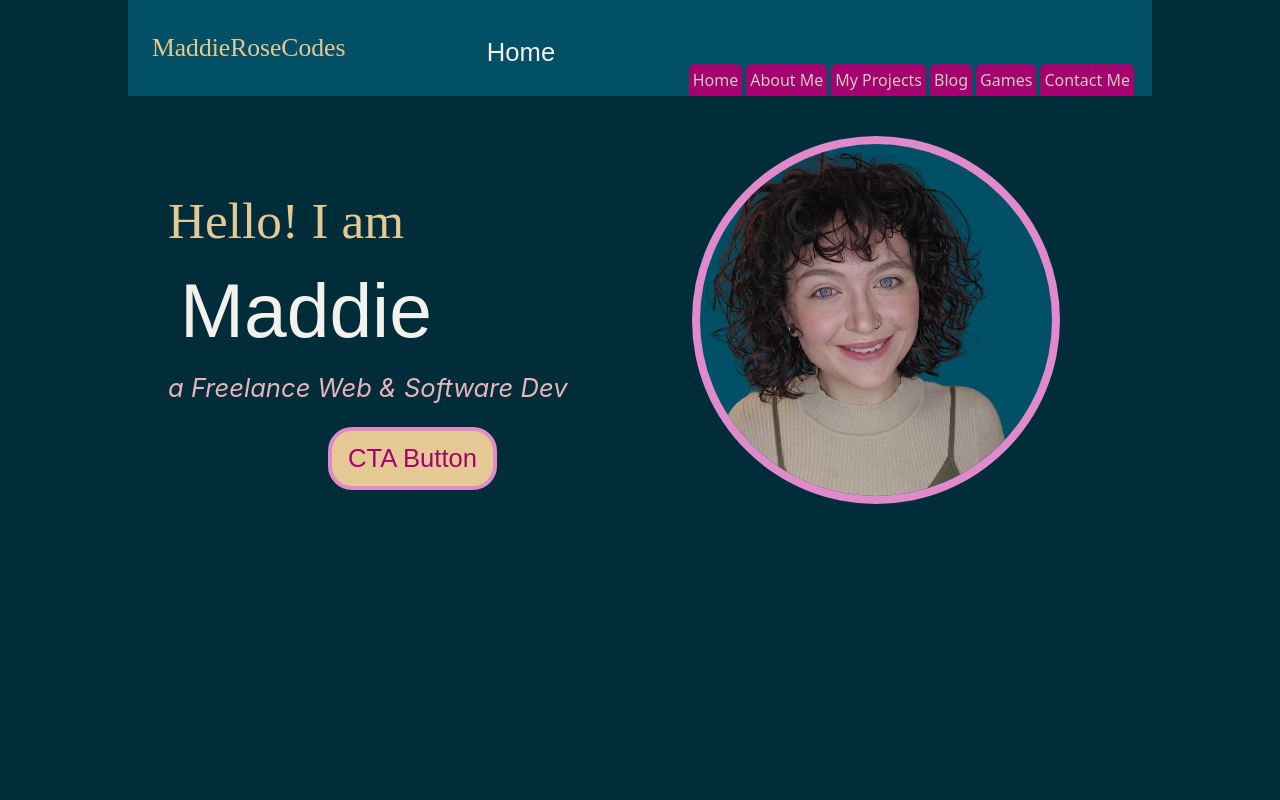
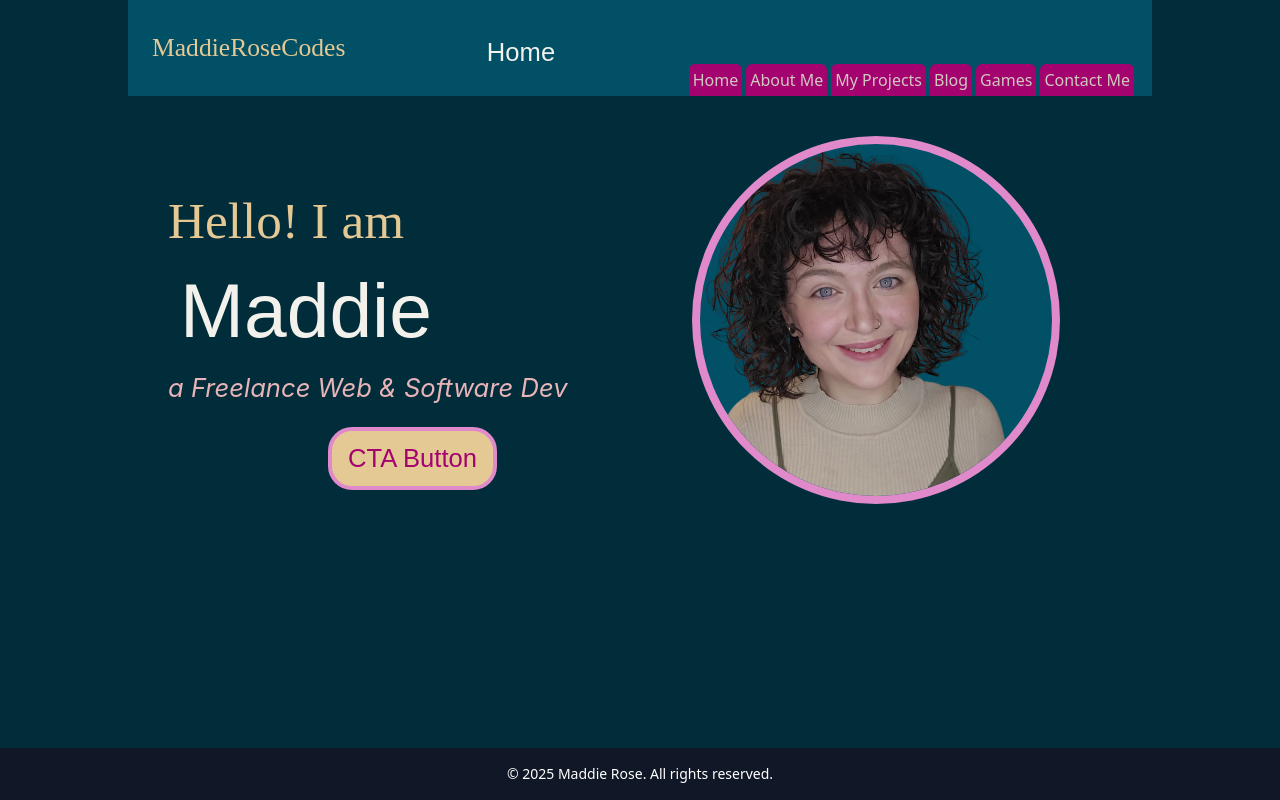
Before and after one commit to maddierosecodes/software_portfolio, a Next.js app: page / in a window 1280 px wide. Built offline with nearby package versions, Linux system fonts and the light colour scheme.

Commit message:
Adds Footer bar

```diff
--- a/app/layout.tsx
+++ b/app/layout.tsx
@@ -1,6 +1,7 @@
 import type { Metadata } from 'next';
 import './globals.css';
 import Header from '@/components/organisms/Header';
+import Footer from '@/components/organisms/Footer';
 import StructuredData from '@/components/atoms/StructuredData';
 import { personSchema, websiteSchema } from '@/config/structuredData';
 
@@ -91,11 +92,12 @@ export default function RootLayout({
         <StructuredData data={personSchema} />
         <StructuredData data={websiteSchema} />
       </head>
-      <body className="bg-blue-700">
+      <body className="bg-blue-700 min-h-screen flex flex-col">
         <Header />
-        <main role="main" aria-label="Main content">
+        <main role="main" aria-label="Main content" className="flex-grow">
           {children}
         </main>
+        <Footer />
       </body>
     </html>
   );
--- /dev/null
+++ b/components/atoms/CopyrightText.tsx
@@ -0,0 +1,17 @@
+import React from 'react';
+
+interface CopyrightTextProps {
+  name: string;
+}
+
+const CopyrightText: React.FC<CopyrightTextProps> = ({ name }) => {
+  const currentYear = new Date().getFullYear();
+
+  return (
+    <p className="text-sm">
+      &copy; {currentYear} {name}. All rights reserved.
+    </p>
+  );
+};
+
+export default CopyrightText;
--- /dev/null
+++ b/components/molecules/FooterContent.tsx
@@ -0,0 +1,18 @@
+import React from 'react';
+import CopyrightText from '../atoms/CopyrightText';
+
+interface FooterContentProps {
+  name: string;
+}
+
+const FooterContent: React.FC<FooterContentProps> = ({ name }) => {
+  return (
+    <div className="container mx-auto px-4">
+      <div className="text-center">
+        <CopyrightText name={name} />
+      </div>
+    </div>
+  );
+};
+
+export default FooterContent;
--- a/components/molecules/NavBar.tsx
+++ b/components/molecules/NavBar.tsx
@@ -1,6 +1,7 @@
 'use client';
 
 import Link from 'next/link';
+import { usePathname } from 'next/navigation';
 import { NavItem } from '../../types/routes.types';
 
 interface NavBarProps {
@@ -9,6 +10,8 @@ interface NavBarProps {
 }
 
 export default function NavBar({ items, className = '' }: NavBarProps) {
+  const pathname = usePathname();
+
   return (
     <nav
       className={`flex justify-between items-center gap-1 self-end pr-0.5 mt-auto ${className}`}
@@ -21,9 +24,7 @@ export default function NavBar({ items, className = '' }: NavBarProps) {
             key={navLink.path + i}
             href={navLink.path}
             className="bg-pink-500 p-1 rounded-md rounded-b-none text-white-500 hover:bg-pink-200 hover:text-white-900"
-            aria-current={
-              navLink.path === window.location.pathname ? 'page' : undefined
-            }
+            aria-current={navLink.path === pathname ? 'page' : undefined}
           >
             {navLink.name}
           </Link>
--- a/components/organisms/Footer.tsx
+++ b/components/organisms/Footer.tsx
@@ -0,0 +1,16 @@
+import React from 'react';
+import FooterContent from '../molecules/FooterContent';
+
+const Footer: React.FC = () => {
+  return (
+    <footer
+      className="w-full py-4 bg-gray-900 text-white"
+      role="contentinfo"
+      aria-label="Site footer"
+    >
+      <FooterContent name="Maddie Rose" />
+    </footer>
+  );
+};
+
+export default Footer;
```
